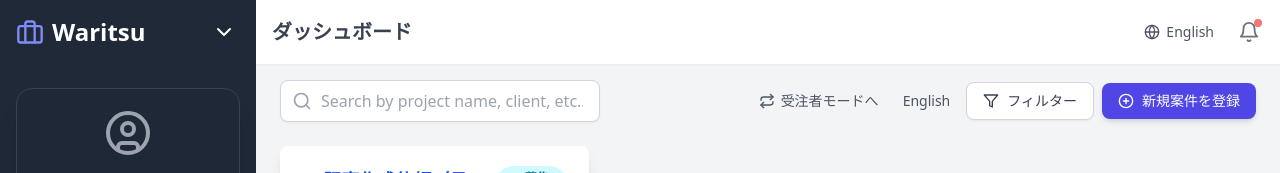
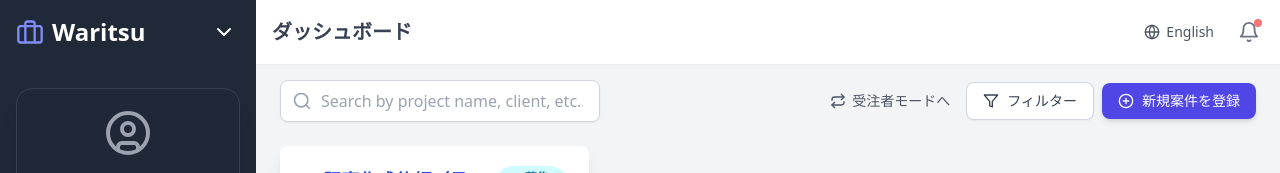
Before and after one commit to ken2san/escrow-app-project, a React (Create React App) app: page /dashboard in a window 1280 px wide. Shown: the top 173 px of the page. Built offline with nearby package versions, Linux system fonts and the light colour scheme.

Commit message:
chore: snapshot before refactoring initialData.js and workspace (all messages and code except sample data will be in English for developer clarity)

```diff
--- a/src/App.js
+++ b/src/App.js
@@ -109,12 +109,12 @@ export default function App() {
 
   const toggleViewMode = () => {
     setCurrentViewMode((prev) => (prev === 'client' ? 'contractor' : 'client'));
-    navigate('dashboard');
     setSelectedProjectId(null);
     setSearchTerm('');
-  // setDisputeSummary(''); // Not defined, commented out
+    // setDisputeSummary(''); // Not defined, commented out
     resetNewProjectForm();
   };
+
 
   const handleProjectClick = (project, forceSelect = false) => {
     const newSelectedId = selectedProjectId === project.id && !forceSelect ? null : project.id;
@@ -287,7 +287,7 @@ export default function App() {
         <main className="flex-1 p-6 pt-20 overflow-y-auto">
           <Routes>
             <Route path="/" element={<MarketCommandUIPage />} />
-            <Route path="/dashboard" element={<DashboardPage projects={projects} searchTerm={searchTerm} setSearchTerm={setSearchTerm} handleProjectClick={handleProjectClick} selectedProjectId={selectedProjectId} loggedInUser={loggedInUser} openProposalModalFunc={openProposalModal} openDepositModalFunc={openDepositModal} t={t} currentLanguage={currentLanguage} currentViewMode={currentViewMode} setActiveProjectDetailTab={setActiveProjectDetailTab} activeProjectDetailTab={activeProjectDetailTab} isLoadingGemini={isLoadingGemini} handleUpdateMilestoneStatus={handleUpdateMilestoneStatus} handleSelectProposal={handleSelectProposal} handleCancelProposalSelection={handleCancelProposalSelection} onNavigateToContractReview={navigateToContractReview} openProposalDetailsModal={openProposalDetailsModal} setActivePage={(page) => navigate(page.startsWith('/') ? page : `/${page}`)} />} />
+            <Route path="/dashboard" element={<DashboardPage projects={projects} searchTerm={searchTerm} setSearchTerm={setSearchTerm} handleProjectClick={handleProjectClick} selectedProjectId={selectedProjectId} loggedInUser={loggedInUser} openProposalModalFunc={openProposalModal} openDepositModalFunc={openDepositModal} t={t} currentLanguage={currentLanguage} currentViewMode={currentViewMode} setCurrentViewMode={setCurrentViewMode} setActiveProjectDetailTab={setActiveProjectDetailTab} activeProjectDetailTab={activeProjectDetailTab} isLoadingGemini={isLoadingGemini} handleUpdateMilestoneStatus={handleUpdateMilestoneStatus} handleSelectProposal={handleSelectProposal} handleCancelProposalSelection={handleCancelProposalSelection} onNavigateToContractReview={navigateToContractReview} openProposalDetailsModal={openProposalDetailsModal} setActivePage={(page) => navigate(page.startsWith('/') ? page : `/${page}`)} />} />
             <Route path="/newProject" element={<NewProjectPage newProjectData={newProjectData} setNewProjectData={setNewProjectData} t={t} currentLanguage={currentLanguage} isLoadingGemini={isLoadingGemini} milestoneSuggestions={milestoneSuggestions} contractCheckSuggestions={contractCheckSuggestions} onGenerateMilestones={async () => {}} onContractCheck={handleContractCheck} onSubmitProject={handleSubmitNewProject} onCancelProject={resetNewProjectForm} />} />
             <Route path="/contractReview" element={<ContractReviewPage selectedProjectForReview={projectForContractReview || selectedProjectForReview} t={t} handleFinalizeContract={handleFinalizeContract} currentLanguage={currentLanguage} handleCancelProposalSelection={handleCancelProposalSelection} setActiveProjectDetailTab={setActiveProjectDetailTab} setActivePage={(page) => navigate(page.startsWith('/') ? page : `/${page}`)} />} />
             <Route path="/dashboard/contractReview" element={<ContractReviewPage selectedProjectForReview={projectForContractReview || selectedProjectForReview} t={t} handleFinalizeContract={handleFinalizeContract} currentLanguage={currentLanguage} handleCancelProposalSelection={handleCancelProposalSelection} setActiveProjectDetailTab={setActiveProjectDetailTab} setActivePage={(page) => navigate(page.startsWith('/') ? page : `/${page}`)} />} />
--- a/src/pages/DashboardPage.js
+++ b/src/pages/DashboardPage.js
@@ -16,9 +16,9 @@ const DashboardPage = ({
   handleProjectClick,
   selectedProjectId,
   setActivePage,
-  toggleViewMode,
-  currentLanguage,
-  toggleLanguage,
+  // toggleViewMode,
+  // currentLanguage,
+  // toggleLanguage,
   ...props
 }) => {
   const { t } = useTranslation();
@@ -168,8 +168,17 @@ const DashboardPage = ({
     </div>
   );
 
-  const roleSwitchButtonText =
-    currentViewMode === 'client' ? t('viewAsContractor') : t('viewAsClient');
+  // Use i18n for role switch button text
+  const roleSwitchButtonText = currentViewMode === 'client' ? t('viewAsContractor') : t('viewAsClient');
+
+  // Mode switch handler: update mode, then navigate
+  const handleModeSwitch = () => {
+    if (typeof props.setCurrentViewMode === 'function') {
+      const nextMode = currentViewMode === 'client' ? 'contractor' : 'client';
+      props.setCurrentViewMode(nextMode);
+      setTimeout(() => navigate('/dashboard'), 0);
+    }
+  };
 
   return (
     <div>
@@ -186,19 +195,12 @@ const DashboardPage = ({
         </div>
         <div className="flex items-center space-x-2">
           <button
-            onClick={toggleViewMode}
+            onClick={handleModeSwitch}
             className="text-gray-600 hover:text-indigo-600 p-2 rounded-md hover:bg-gray-100 flex items-center text-xs sm:text-sm whitespace-nowrap"
             title={t('roleSwitchButton')}
           >
             <Repeat size={16} className="mr-1 sm:mr-1.5 flex-shrink-0" />
             {roleSwitchButtonText}
-          </button>
-          <button
-            onClick={toggleLanguage}
-            className="text-gray-600 hover:text-indigo-600 p-2 rounded-md hover:bg-gray-100 flex items-center text-xs sm:text-sm"
-          >
-            {/* Language switch button for convenience, can be removed if not needed */}
-            {currentLanguage === 'ja' ? 'English' : '日本語'}
           </button>
           <button className="flex items-center bg-white border border-gray-300 text-gray-700 px-4 py-2 rounded-lg hover:bg-gray-50 text-sm shadow-sm">
             <Filter size={16} className="mr-2" />
```
